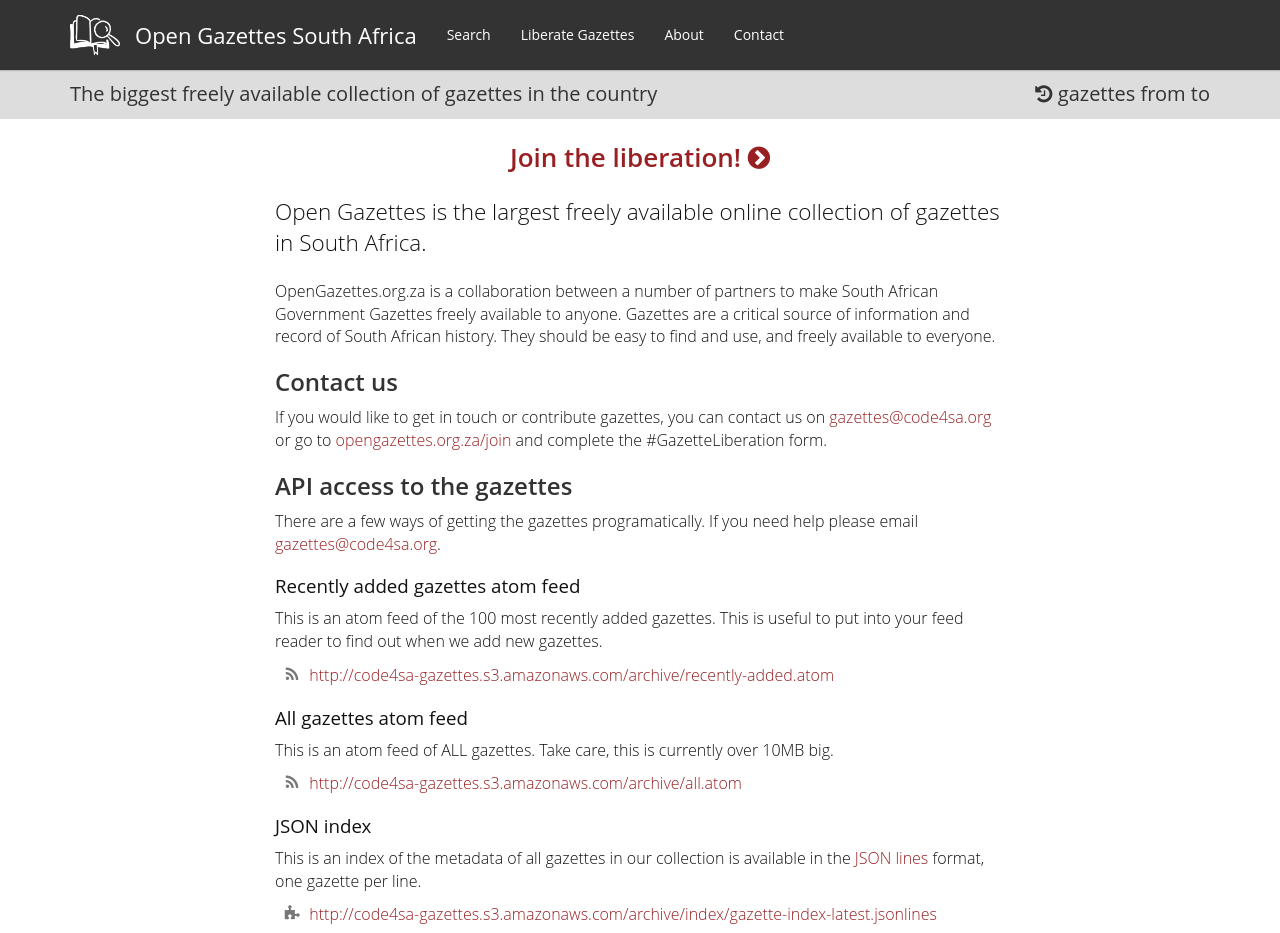
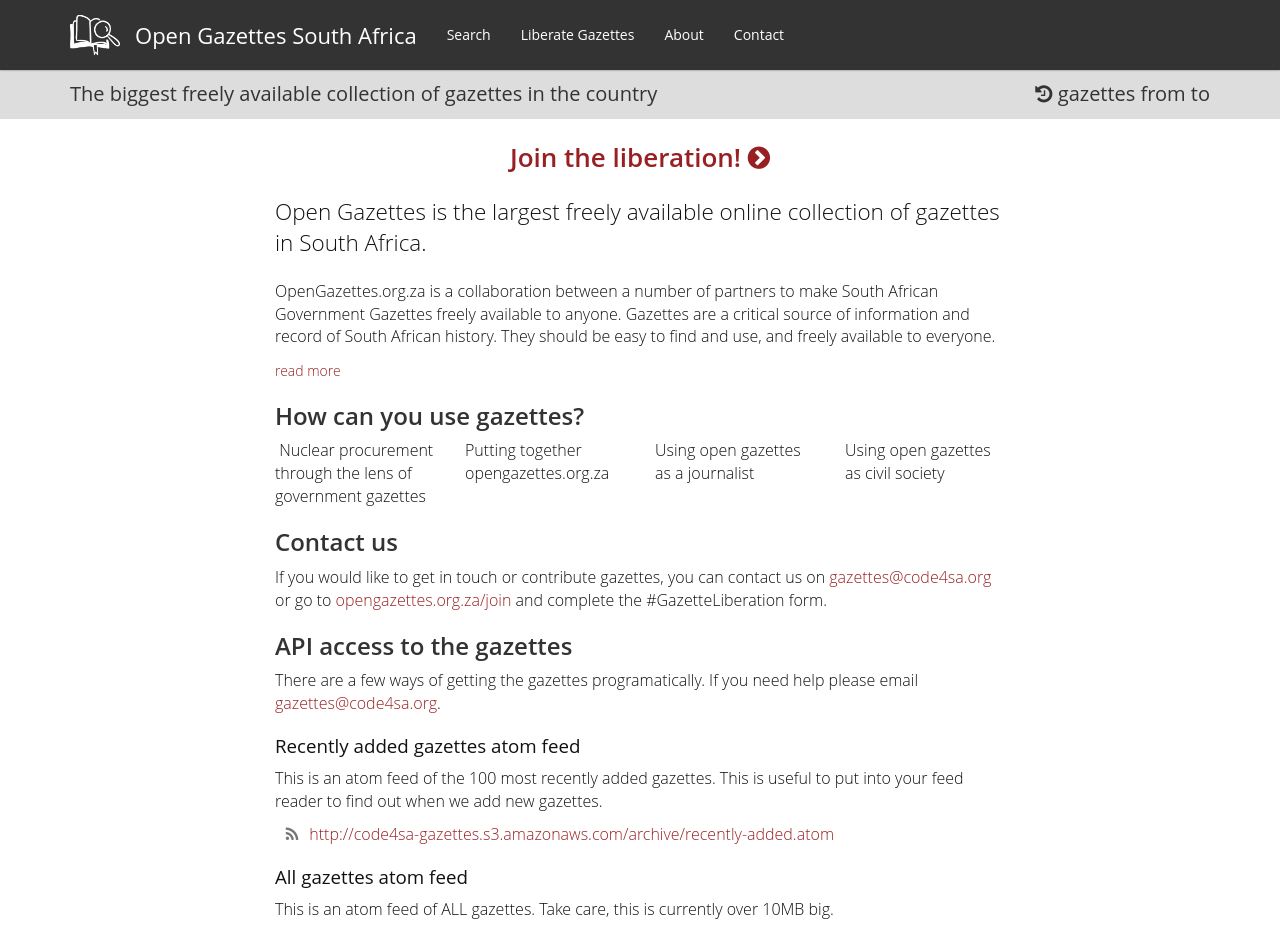
Before and after one commit to OpenUpSA/opengazettes, a Jekyll site: the page built from about.html, in a window 1280 px wide. Shown: the top 933 px of the page. Built offline with Jekyll 4.4.1, drawn with Linux system fonts in a browser that asks for light colours; comment, search, counter and statistics services are not loaded.

Commit message:
add four column cta on about page

```diff
--- a/_sass/site.scss
+++ b/_sass/site.scss
@@ -265,6 +265,10 @@
 
 }
 
+.readmore {
+  font-size: 14px;
+}
+
 .img-center {
     text-align:center;
 }
--- a/about.html
+++ b/about.html
@@ -19,6 +19,31 @@
   <section>
       <p class="lead">Open Gazettes is the largest freely available online collection of gazettes in South Africa.</p>
       <p>OpenGazettes.org.za is a collaboration between a number of partners to make South African Government Gazettes freely available to anyone. Gazettes are a critical source of information and record of South African history. They should be easy to find and use, and freely available to everyone.</p>
+      <a class="readmore" href="#" target="_blank">read more</a>
+  </section>
+
+  <section>
+    <h2>How can you use gazettes?</h2>
+    <div class="row">
+
+      <div class="col-xs-6 col-sm-3">
+      <img src="" alt="" />
+      Nuclear procurement through the lens of government gazettes
+      </div>
+
+      <div class="col-xs-6 col-sm-3">
+        Putting together opengazettes.org.za
+      </div>
+
+      <div class="col-xs-6 col-sm-3">
+        Using open gazettes as a journalist
+      </div>
+
+      <div class="col-xs-6 col-sm-3">
+        Using open gazettes as civil society
+      </div>
+
+    </div>
   </section>
 
   <section>
```
